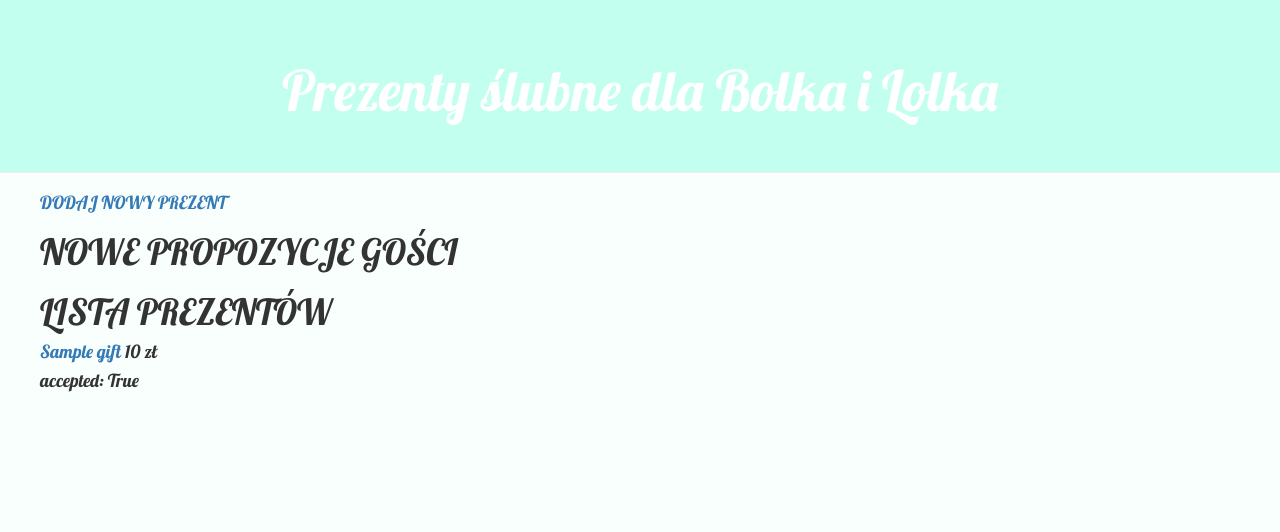
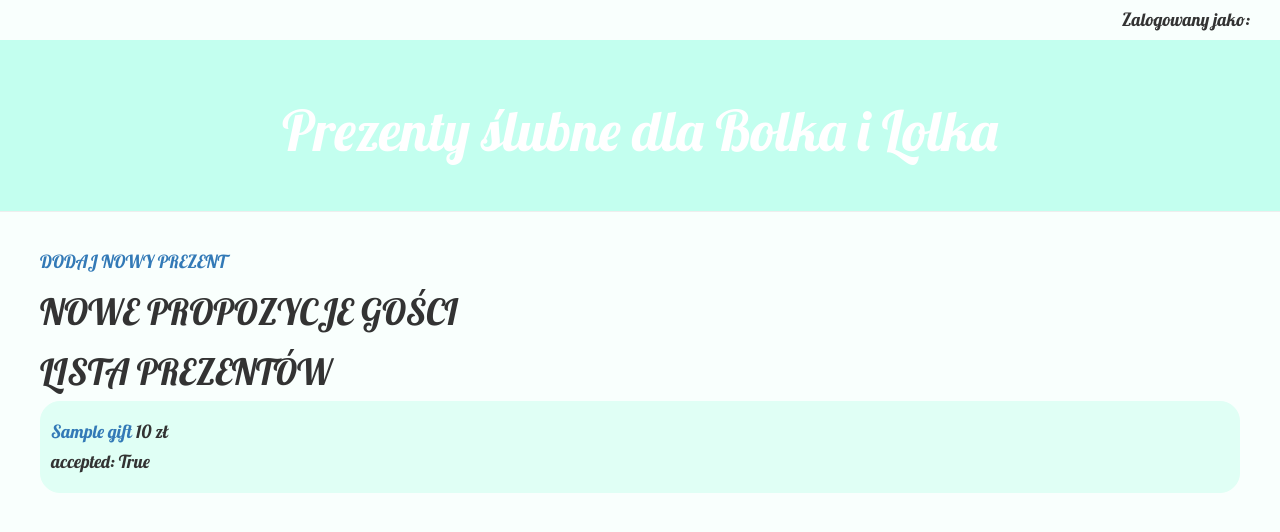
Before and after one commit to alicjab/weddings, a Django app: page / in a window 1280 px wide. Shown: the top 532 px of the page. Run offline with Django 3.2, Linux system fonts and the light colour scheme; tables that the repository leaves empty hold one stand-in row (values such as "Sample post"); some libraries are stand-ins or nearby versions.

Commit message:
Some more css things, first try of handling 404

```diff
--- a/static/css/wedding.css
+++ b/static/css/wedding.css
@@ -26,10 +26,24 @@ h1, h2, h3, h4 {
 }
 
 .content {
-    margin-left: 40px;
+    margin: 40px;
 }
 
 /*.new_gifts h1, .accepted_gifts h1 {
     text-align: center;
     vertical-align: middle;
 } */
+
+.gift-list-elem {
+    border: 1px solid #e0fff5;
+    border-radius: 20px;
+    padding: 10px;
+    margin-bottom: 10px;
+    background-color: #e0fff5;
+}
+
+.logged-user-info {
+    text-align: right;
+    vertical-align: middle;
+    margin-right: 30px;
+}
--- a/wedding/templates/wedding/base.html
+++ b/wedding/templates/wedding/base.html
@@ -10,6 +10,14 @@
     </head>
 
     <body>
+
+        <div class="logged-user-info">
+            {% if user %}
+                <h4>Zalogowany jako: {{ user.username }} </h4>
+            {% else %}
+                <h4>Zaloguj się</h4>
+            {% endif %}
+        </div>
 
         <div class="page-header">
             <h1><a>Prezenty ślubne dla Bolka i Lolka</a></h1>
--- a/wedding/templates/wedding/gift_list.html
+++ b/wedding/templates/wedding/gift_list.html
@@ -11,7 +11,7 @@
         <p><h1>NOWE PROPOZYCJE GOŚCI</h1></p>
 
         {% for gift in new_gifts %}
-            <div class="gift">
+            <div class="gift-list-elem">
                 <h4><a href="{% url 'gift_detail' id=gift.id %}"> {{ gift.name }} </a>  {{ gift.price }} zł <h4>
                 <p> accepted: {{ gift.accepted }} </p>
             </div>
@@ -23,7 +23,7 @@
         <p><h1>LISTA PREZENTÓW</h1></p>
 
         {% for gift in accepted_gifts %}
-            <div class="gift">
+            <div class="gift-list-elem">
                 <h4><a href="{% url 'gift_detail' id=gift.id %}"> {{ gift.name }} </a>  {{ gift.price }} zł <h4>
                 <p> accepted: {{ gift.accepted }} </p>
             </div>
--- a/wedding/urls.py
+++ b/wedding/urls.py
@@ -1,13 +1,14 @@
-from django.conf.urls import url
+from django.conf.urls import url, handler404
+# from django.conf.urls import handler404
+
 from . import views
+
+handler404 = views.error404
 
 urlpatterns = [
     url(r'^$', views.gift_list, name='gift_list'),
     url(r'^gift/(?P<id>[0-9]+)/$', views.gift_detail, name='gift_detail'),
     url(r'^gift/new/$', views.gift_new, name='gift_new'),
     url(r'^gift/(?P<id>[0-9]+)/edit/$', views.gift_edit, name='gift_edit'),
-
-
-
-
+    url(r'^gift/(?P<id>[0-9]+)/delete/$', views.gift_delete, name='gift_delete'),
 ]
--- a/wedding/views.py
+++ b/wedding/views.py
@@ -1,17 +1,14 @@
 #-*- coding: utf-8 -*-
-
-# from django.shortcuts import render
-# from django.shortcuts import redirect
 
 from django.shortcuts import render, get_object_or_404, redirect
 
 from .forms import GiftForm
-
 from .models import Gift
 
 def gift_list(request):
     new_gifts = Gift.objects.filter(accepted=False)
     accepted_gifts = Gift.objects.filter(accepted=True)
+    # 'user' : request.user,
     return render(request, 'wedding/gift_list.html', {'new_gifts' : new_gifts, 'accepted_gifts' : accepted_gifts})
 
 def gift_detail(request, id):
@@ -42,3 +39,16 @@ def gift_edit(request, id):
     else:
         form = GiftForm(instance=gift)
     return render(request, 'wedding/gift_edit.html', {'form': form})
+
+
+def gift_delete(request, id):
+    gift = get_object_or_404(Gift, id=id)
+    Gift.objects.filter(id=id).delete()
+    # Trzeba bedzie dodac info ze udalo sie usunac
+    new_gifts = Gift.objects.filter(accepted=False)
+    accepted_gifts = Gift.objects.filter(accepted=True)
+    return render(request, 'wedding/gift_list.html', {'new_gifts' : new_gifts, 'accepted_gifts' : accepted_gifts})
+
+
+def error404(request):
+    return render(request, 'wedding/404.html')
```
Also changed, not shown: mysite/settings.py (+13 -2 lines), wedding/templates/wedding/404.html (added, +9 -0 lines), wedding/templates/wedding/gift_detail.html (+10 -1 lines).
